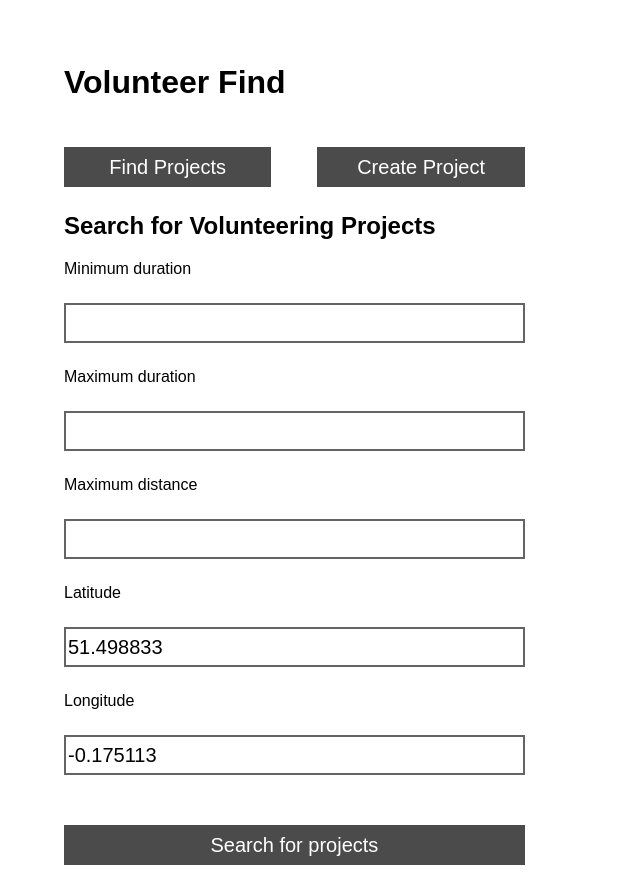
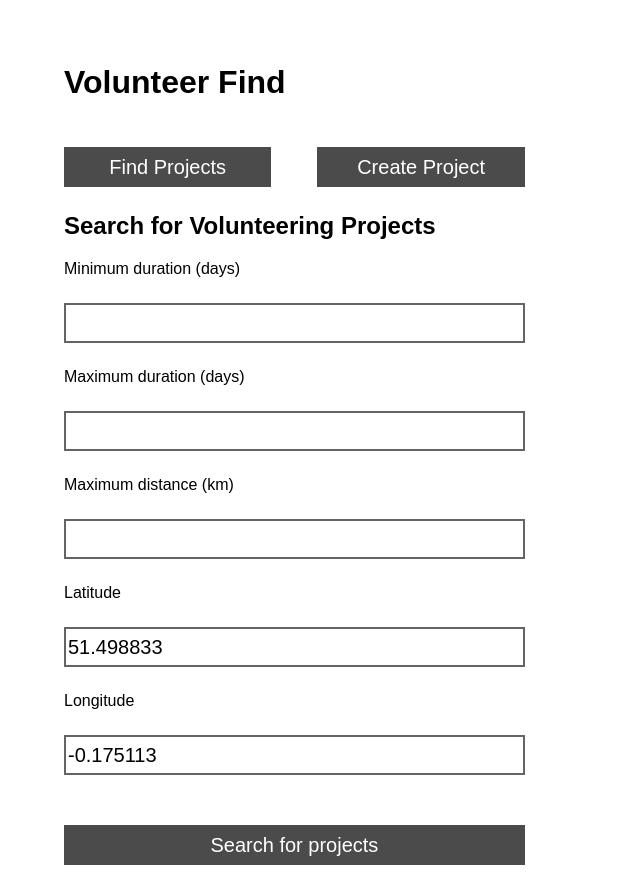
Before and after one commit to webapps-group-28/volunteer-find, a Django app: page / in a window 1280 px wide. Shown: the whole page, without its empty margins (0-640 px from the left). Run offline with Django 3.2, Linux system fonts and the light colour scheme; data that the repository does not hold is empty.

Commit message:
Added more detail to form labels in home.html

```diff
--- a/projects/templates/projects/home.html
+++ b/projects/templates/projects/home.html
@@ -22,11 +22,11 @@
         <h2>Search for Volunteering Projects</h2>
         <form id="searchForm" action="/" method="GET">
           {% csrf_token %}
-          <label for="minduration">Minimum duration</label> <br>
+          <label for="minduration">Minimum duration (days)</label> <br>
           <input type="number" name="minduration" value="{{ minduration }}"> <br>
-          <label for="minduration">Maximum duration</label> <br>
+          <label for="minduration">Maximum duration (days)</label> <br>
           <input type="number" name="maxduration" value="{{ maxduration }}"> <br>
-          <label for="maxdistance">Maximum distance</label> <br>
+          <label for="maxdistance">Maximum distance (km)</label> <br>
           <input type="number" name="maxdistance" value="{{ maxdistance }}"> <br>
           <label for="latitude">Latitude</label> <br>
           <input type="number" name="latitude" value="{{ latitude }}" step="any"> <br>
@@ -49,7 +49,7 @@
           <input type="number" name="longitude"> <br>
           <label for="type">Type of volunteering</label> <br>
           <input type="text" name="type"> <br>
-          <label for="duration">Duration</label> <br>
+          <label for="duration">Duration (days)</label> <br>
           <input type="number" name="duration"> <br>
           <input type="submit" value="Create new project">
         </form>
```
